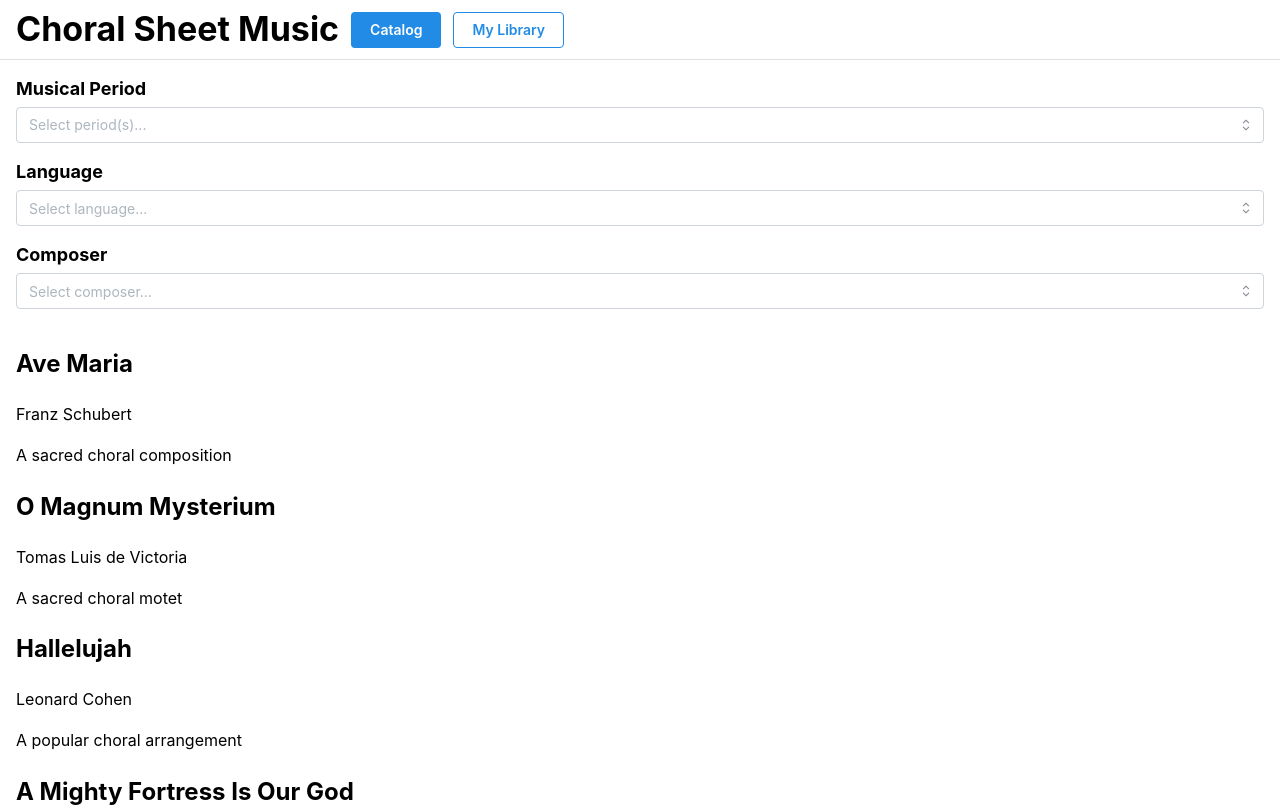
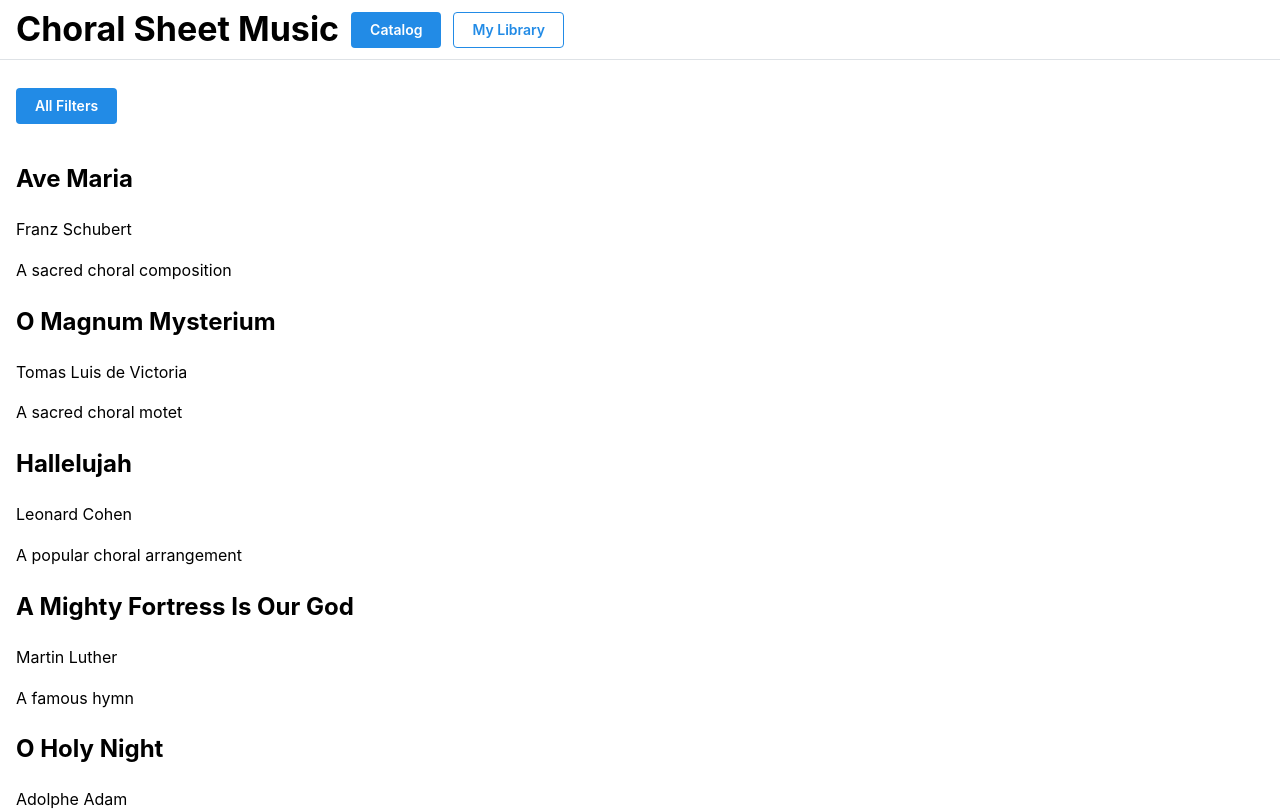
Before and after one commit to smophat7/cs356-choral-catalog, a React (Vite) app: page /catalog in a window 1280 px wide. Shown: the top 811 px of the page. Built offline with nearby package versions, Linux system fonts and the light colour scheme.

Commit message:
Make search filters a modal

```diff
--- a/index.html
+++ b/index.html
@@ -7,7 +7,7 @@
       name="viewport"
       content="minimum-scale=1, initial-scale=1, width=device-width, user-scalable=no"
     />
-    <title>Mantine Vite template</title>
+    <title>Choral Catalog</title>
   </head>
   <body>
     <div id="root"></div>
--- a/src/components/Filter.tsx
+++ b/src/components/Filter.tsx
@@ -1,6 +1,6 @@
 import React from "react";
 
-import { Box, Text, Title } from "@mantine/core";
+import { Box, Text } from "@mantine/core";
 
 interface Props {
   title: string;
@@ -10,7 +10,7 @@ interface Props {
 
 const Filter: React.FC<Props> = ({ title, subtitle, children }) => (
   <Box>
-    <Title order={4}>{title}</Title>
+    <Text>{title}</Text>
     <Text size="sm" mb={5}>
       {subtitle}
     </Text>
--- a/src/components/Search.tsx
+++ b/src/components/Search.tsx
@@ -1,6 +1,19 @@
 import React, { useEffect, useState } from "react";
 
-import { ComboboxData, ComboboxItem, MultiSelect, Select } from "@mantine/core";
+import {
+  Box,
+  Button,
+  Chip,
+  CloseIcon,
+  ComboboxData,
+  ComboboxItem,
+  Group,
+  Modal,
+  MultiSelect,
+  Select,
+  Stack,
+} from "@mantine/core";
+import { useDisclosure } from "@mantine/hooks";
 
 import { MusicalPeriod, Song } from "../types";
 import Filter from "./Filter";
@@ -16,6 +29,8 @@ const Search: React.FC<Props> = ({ allSongs, onFilterChange }) => {
     MusicalPeriod[]
   >([]);
   const [composerFilter, setComposerFilter] = useState<string | null>(null);
+
+  const [opened, { open, close }] = useDisclosure(false);
 
   // Apply filters
   useEffect(() => {
@@ -65,6 +80,46 @@ const Search: React.FC<Props> = ({ allSongs, onFilterChange }) => {
 
   return (
     <>
+      <Box>
+        <Group pb="sm">
+          {languageFilter && (
+            <Chip
+              icon={<CloseIcon />}
+              variant="filled"
+              color="grey"
+              onClick={() => setLanguageFilter(null)}
+              defaultChecked
+            >
+              {languageFilter}
+            </Chip>
+          )}
+          {musicalPeriodFilter.length > 0 && (
+            <Chip
+              icon={<CloseIcon />}
+              variant="filled"
+              color="grey"
+              onClick={() => setMusicalPeriodFilter([])}
+              defaultChecked
+            >
+              {musicalPeriodFilter.join(", ")}
+            </Chip>
+          )}
+          {composerFilter && (
+            <Chip
+              icon={<CloseIcon />}
+              variant="filled"
+              color="grey"
+              onClick={() => setComposerFilter(null)}
+              defaultChecked
+            >
+              {composerFilter}
+            </Chip>
+          )}
+        </Group>
+        <Button onClick={open}>All Filters</Button>
+      </Box>
+      <Modal title="All Filters" opened={opened} onClose={close} centered>
+        <Stack>
           <Filter title="Musical Period">
             <MultiSelect
               placeholder="Select period(s)..."
@@ -98,6 +153,8 @@ const Search: React.FC<Props> = ({ allSongs, onFilterChange }) => {
               searchable
             />
           </Filter>
+        </Stack>
+      </Modal>
     </>
   );
 };
```
Lines whose indentation alone changed are shown as unchanged.
